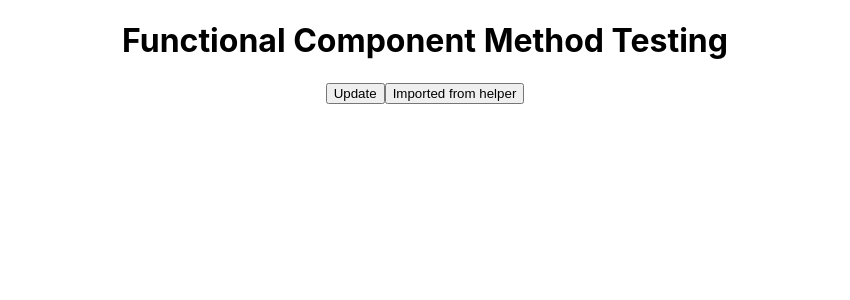
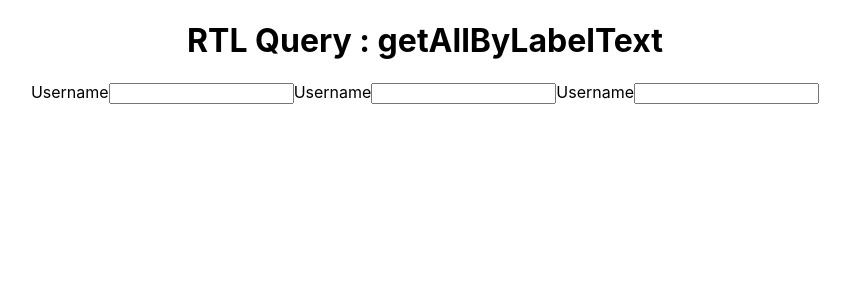
Before and after one commit to HimanshuParodiya/Testing-Library-Jest, a React (Create React App) app: page / in a window 1280 px wide. Shown: the top 300 px of the page, without its empty margins (215-1065 px from the left). Built offline with nearby package versions, Linux system fonts and the light colour scheme.

Commit message:
getAllByLabelText with multiple elements

```diff
--- a/src/App.js
+++ b/src/App.js
@@ -2,6 +2,7 @@ import logo from './logo.svg';
 import './App.css';
 import { useState } from 'react';
 import FunctionalComponentTesting from './FunctionalComponentTesting';
+import Four_GetAllByLabelText from './Components/Four_GetAllByLabelText';
 
 function App() {
   const [data, setData] = useState("")
@@ -12,7 +13,8 @@ function App() {
       {/* <h1>{data}</h1> */}
       {/* actually we want to check when we are clicking on button is the {data} is rendering on UI */}
 
-      <FunctionalComponentTesting />
+      {/* <FunctionalComponentTesting /> */}
+      <Four_GetAllByLabelText />
     </div>
   );
 }
--- /dev/null
+++ b/src/Components/Four_GetAllByLabelText.js
@@ -0,0 +1,19 @@
+import React from "react";
+
+const Four_GetAllByLabelText = () => {
+  return (
+    <div>
+      <h1>RTL Query : getAllByLabelText</h1>
+      <label htmlFor="username">Username</label>
+      <input type="text" id="username" />
+
+      <label htmlFor="username1">Username</label>
+      <input type="text" id="username1" />
+
+      <label htmlFor="username2">Username</label>
+      <input type="text" id="username2" />
+    </div>
+  );
+};
+
+export default Four_GetAllByLabelText;
```
Also changed, not shown: 1 other file (tests, documents, lock files or other folders).
